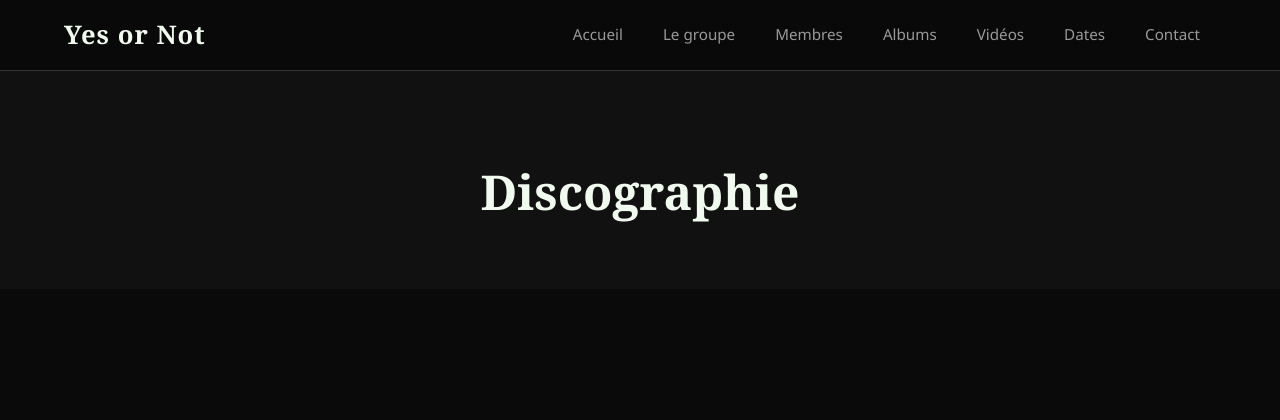
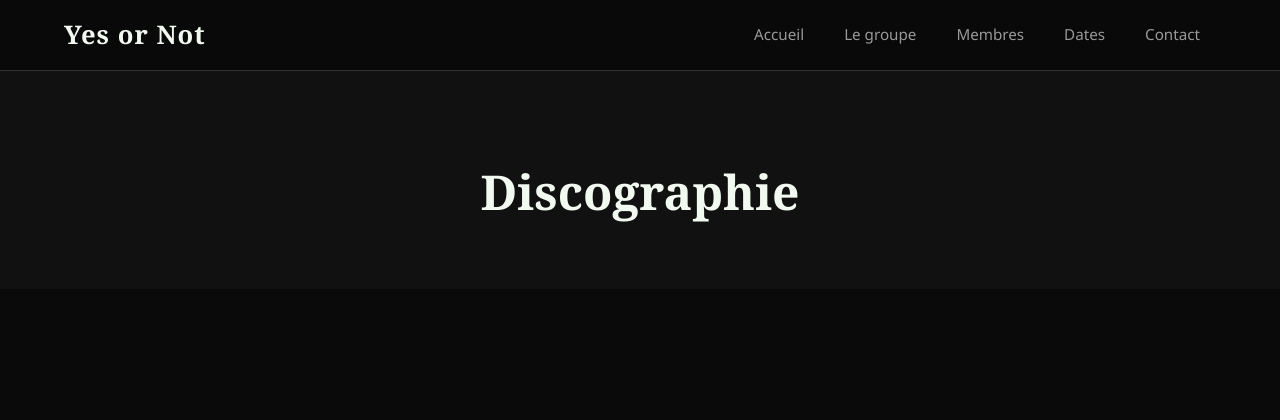
Before and after one commit to salamichel/Yes-or-not, a Django app: page /albums/ in a window 1280 px wide. Shown: the top 420 px of the page. Run offline with Django 5.2, Linux system fonts and the light colour scheme; data comes from the database, SQL or seed files in the repository; data that the repository does not hold is empty; some libraries are stand-ins or nearby versions.

Commit message:
Hide Albums and Vidéos nav links when no content exists
Add has_albums/has_videos flags to shared context so the header
navigation only shows these links when there is actual content
in the database.

https://claude.ai/code/session_011Svjpe1QH7P951caN7mNvv

```diff
--- a/band/templates/band/base.html
+++ b/band/templates/band/base.html
@@ -27,8 +27,8 @@
                 <li><a href="{% url 'home' %}">Accueil</a></li>
                 <li><a href="{% url 'about' %}">Le groupe</a></li>
                 <li><a href="{% url 'members' %}">Membres</a></li>
-                <li><a href="{% url 'albums' %}">Albums</a></li>
-                <li><a href="{% url 'videos' %}">Vidéos</a></li>
+                {% if has_albums %}<li><a href="{% url 'albums' %}">Albums</a></li>{% endif %}
+                {% if has_videos %}<li><a href="{% url 'videos' %}">Vidéos</a></li>{% endif %}
                 <li><a href="{% url 'events' %}">Dates</a></li>
                 <li><a href="{% url 'contact' %}">Contact</a></li>
             </ul>
--- a/band/views.py
+++ b/band/views.py
@@ -19,6 +19,8 @@ def get_page(slug):
 
 def get_context(slug=None):
     ctx = {"settings": SiteSettings.load()}
+    ctx["has_albums"] = Album.objects.exists()
+    ctx["has_videos"] = Video.objects.exists()
     if slug:
         ctx["page"] = get_page(slug)
     return ctx
```
